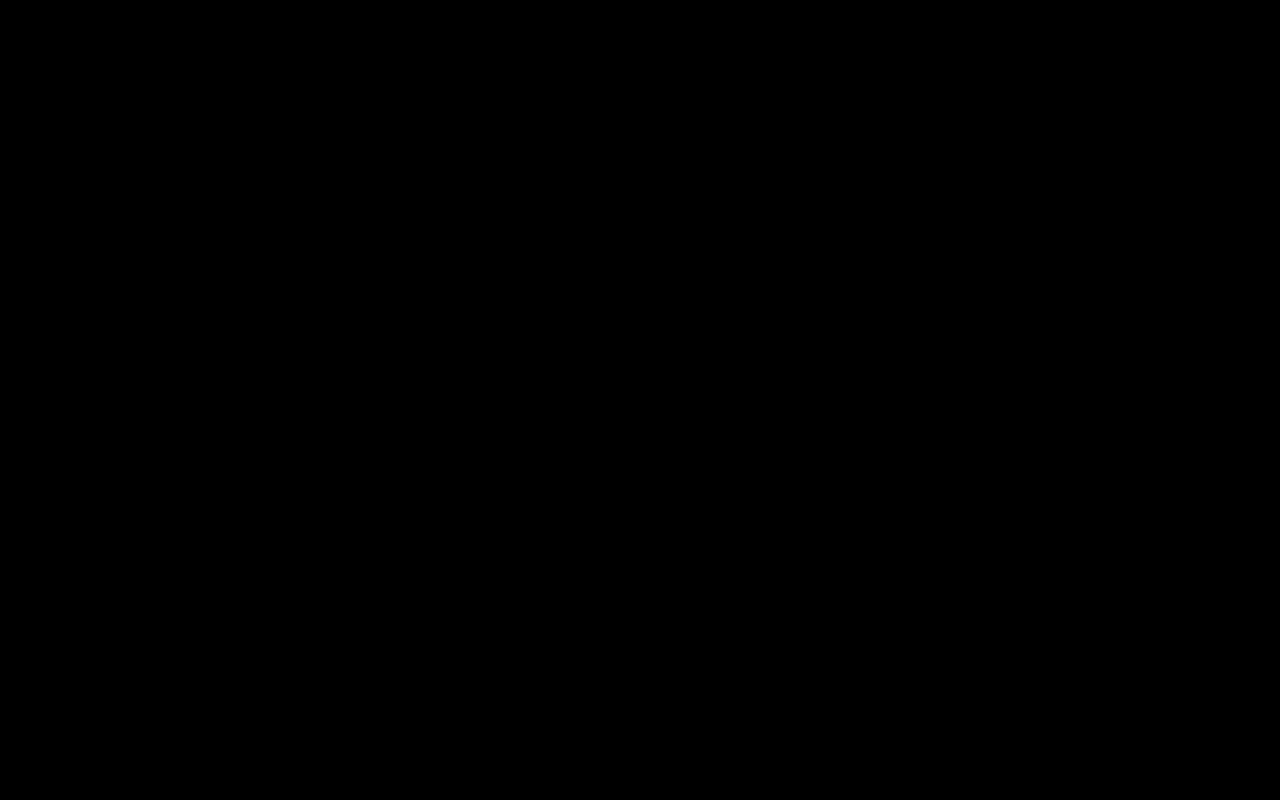
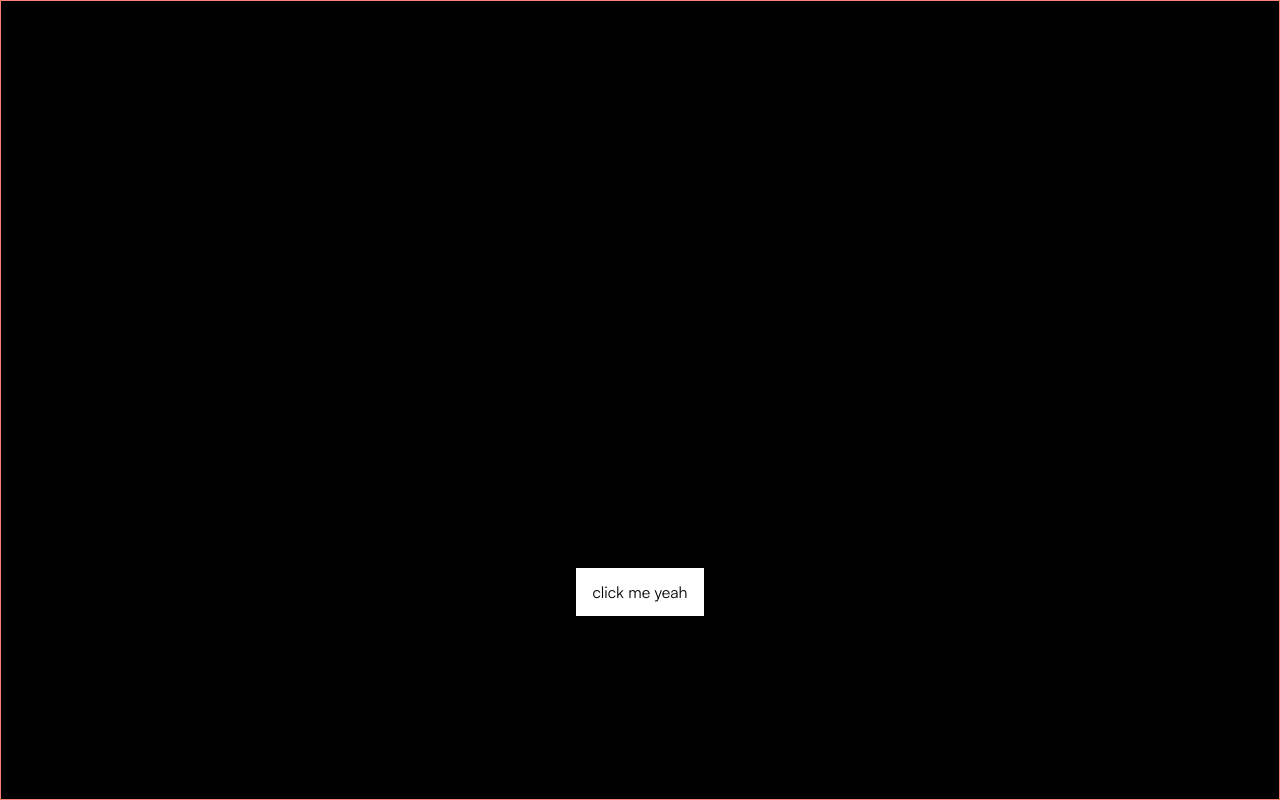
Before and after one commit to JaceksFridge/moonlog, a React (Create React App) app in the folder client/: page /goalsettings in a window 1280 px wide. Built offline with nearby package versions, Linux system fonts and the light colour scheme; no server answers.

Commit message:
data received in db

```diff
--- a/client/src/App.scss
+++ b/client/src/App.scss
@@ -138,6 +138,7 @@ button {
 @import "./styles/Login.scss";
 @import "./styles/Dashboard.scss";
 
+@import "./styles/GoalSettings.scss";
 
 
 // Desktop Styles
--- a/client/src/pages/GoalSettings.js
+++ b/client/src/pages/GoalSettings.js
@@ -1,6 +1,5 @@
 
 
-import { useState, useEffect } from 'react'
 
 const GoalSettings = () => {
 
@@ -59,32 +58,32 @@ const GoalSettings = () => {
         }
     }
 
-    useEffect(() => {
-
-        const fetchData = async () => {
+    const saveSettings = async () => {
+        console.log("function fired")
+        const userId = localStorage.getItem("userId");
         try {
-
-                const userId = localStorage.getItem("userId")
-                const postData = await fetch(`http://localhost:8000/user/settings/${userId}`, {
+            const response = await fetch(`http://localhost:8000/user/settings/${userId}`, {
                 method: 'POST',
                 headers: {
                     'Content-Type': 'application/json',
                 },
                 body: JSON.stringify(settings)
-                })
+            });
+            const data = await response.json();
+            console.log("Data received:", data);
+        } catch (error) {
+            console.log("Fetch error:", error);
+        }
+    };
 
-            } catch (error) {
-                console.log("Can't fetch data from constants")
-                console.log(error)
-            }
-        }
-        fetchData()
-    })
 
 
   return (
     <div className="goalsettings">
         goal settings
+        <button onClick={saveSettings}>
+            click me yeah
+        </button>
     </div>
   )
 }
--- a/client/src/styles/goalSettings.scss
+++ b/client/src/styles/goalSettings.scss
@@ -1,11 +1,21 @@
 
 
 .goalsettings{
-    width: 100%;
-    height: 100%;
+    width: 100vw;
+    height: 100vh;
+    display: grid;
+    place-items: center;
     border: 1px solid salmon;
+
 
     h1{
         color: white;
     }
+
+
+    button{
+        height: 3rem;
+        width: 8rem;
+        background: white;
+    }
 }
```
Also changed, not shown: 2 other files (tests, documents, lock files or other folders). Lines whose indentation alone changed are shown as unchanged.
